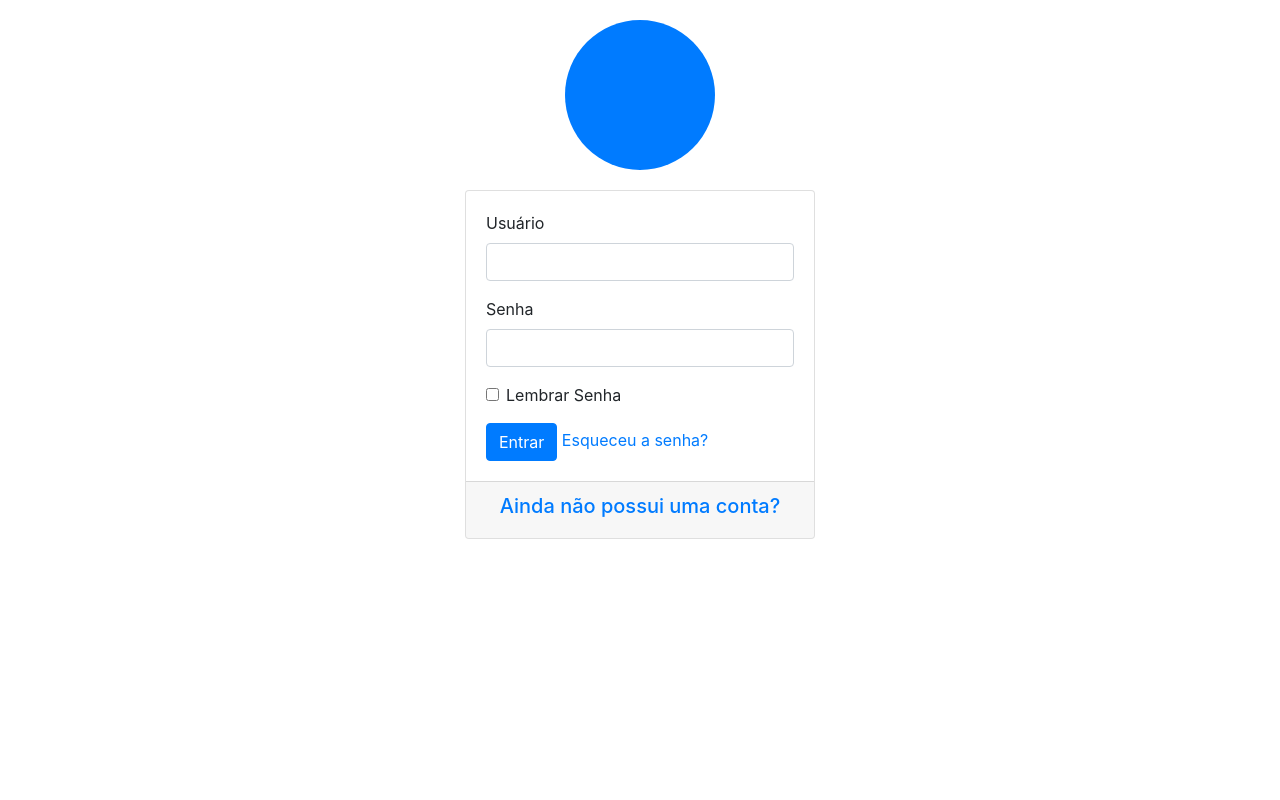
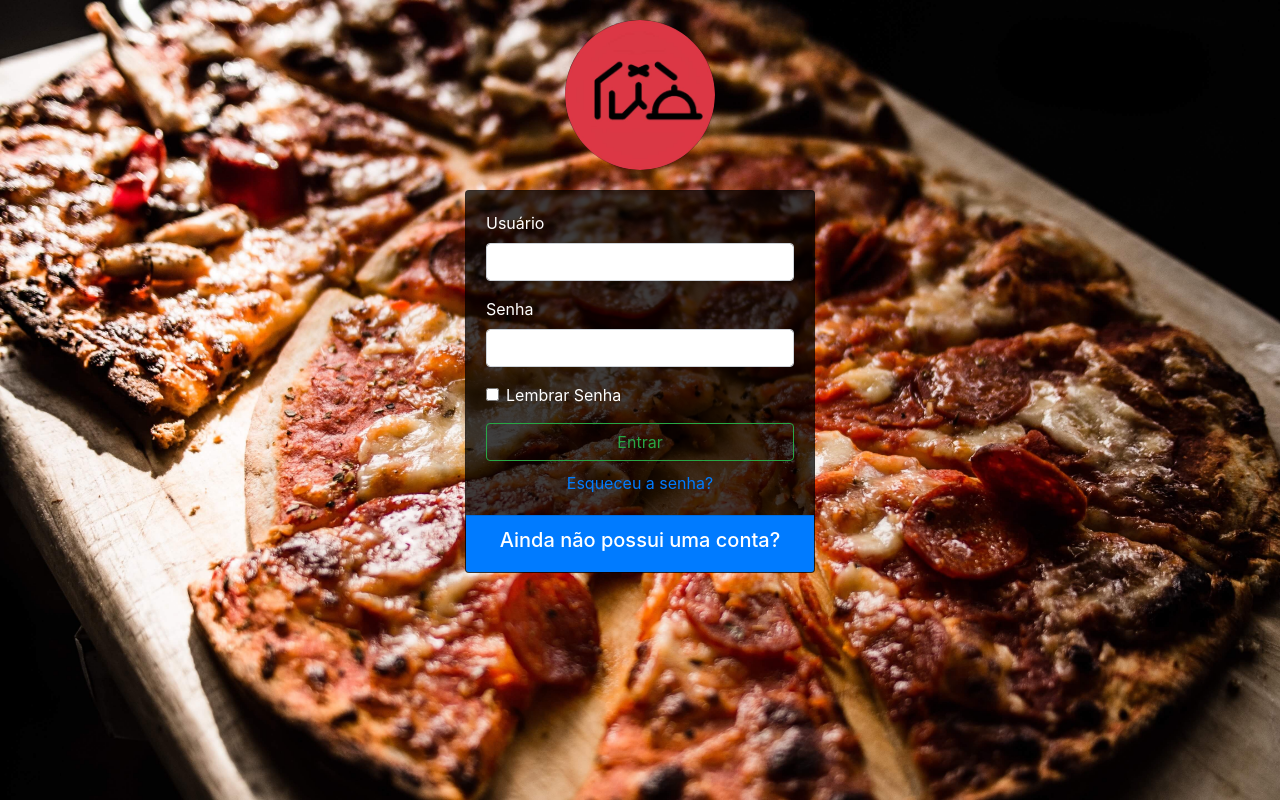
Before and after one commit to Marcelo-Pottier/sa_senai, a PHP site: page /pages/login/login.php in a window 1280 px wide. Run offline with PHP 8.4, Linux system fonts and the light colour scheme.

Commit message:
Novo projeto
Apenas Reajustes pois algumas telas de login e registro não estavam corretas.

```diff
--- a/pages/login/login.css
+++ b/pages/login/login.css
@@ -1,7 +1,33 @@
 .forgot-password{
-    text-align: right;
+    margin-top: 10px;
 }
 
 .register-button{
     cursor: pointer;
 }
+
+body {
+    background-image: url("../../assets/img/login_screen.jpg");
+    background-size: 100%;
+}
+
+.logo{
+    background-image: url("../../assets/img/pp.jpg");
+    background-size: 100%;
+}
+
+.transparencia {
+    background-color: #000000bf;
+    color: white;
+  }
+.dont {
+color: white;
+text-decoration: none;
+
+
+}
+
+.bttamanho{
+width: 120px;
+margin-right: 15px;
+}
--- a/pages/login/login.php
+++ b/pages/login/login.php
@@ -24,9 +24,9 @@
             <div class="col-sm-12 col-md-4"></div>
             <div class="col-sm-12 col-md-4">
                 <center>
-                    <div class="logo bg-primary"></div>
+                    <div class="logo"></div>
                 </center>
-                <div class="card">
+                <div class="card transparencia">
                     <div class="card-body">
                         <form action="../dashboard/dashboard.php">
                             <div class="form-group">
@@ -43,12 +43,12 @@
                                     Lembrar Senha
                                 </label>
                             </div>
-                            <button type="submit" class="btn btn-primary text-rig">Entrar</button>
-                            <a class="forgot-password" href="#">Esqueceu a senha?</a>
+                            <button type="submit" class="btn btn-outline-success btn-block">Entrar</button>
+                            <center class="forgot-password" ><a href="#">Esqueceu a senha?</a></center>
                         </form>
                     </div>
                     <a href="../register/register.php">
-                        <div class="card-footer text-center register-button">
+                        <div class="card-footer text-center register-button bg-primary dont">
                             <h5>Ainda não possui uma conta?</h5>
                         </div>
                     </a>
```
Also changed, not shown: pages/register/register.css (+36 -2 lines), pages/register/register.php (+16 -19 lines).
